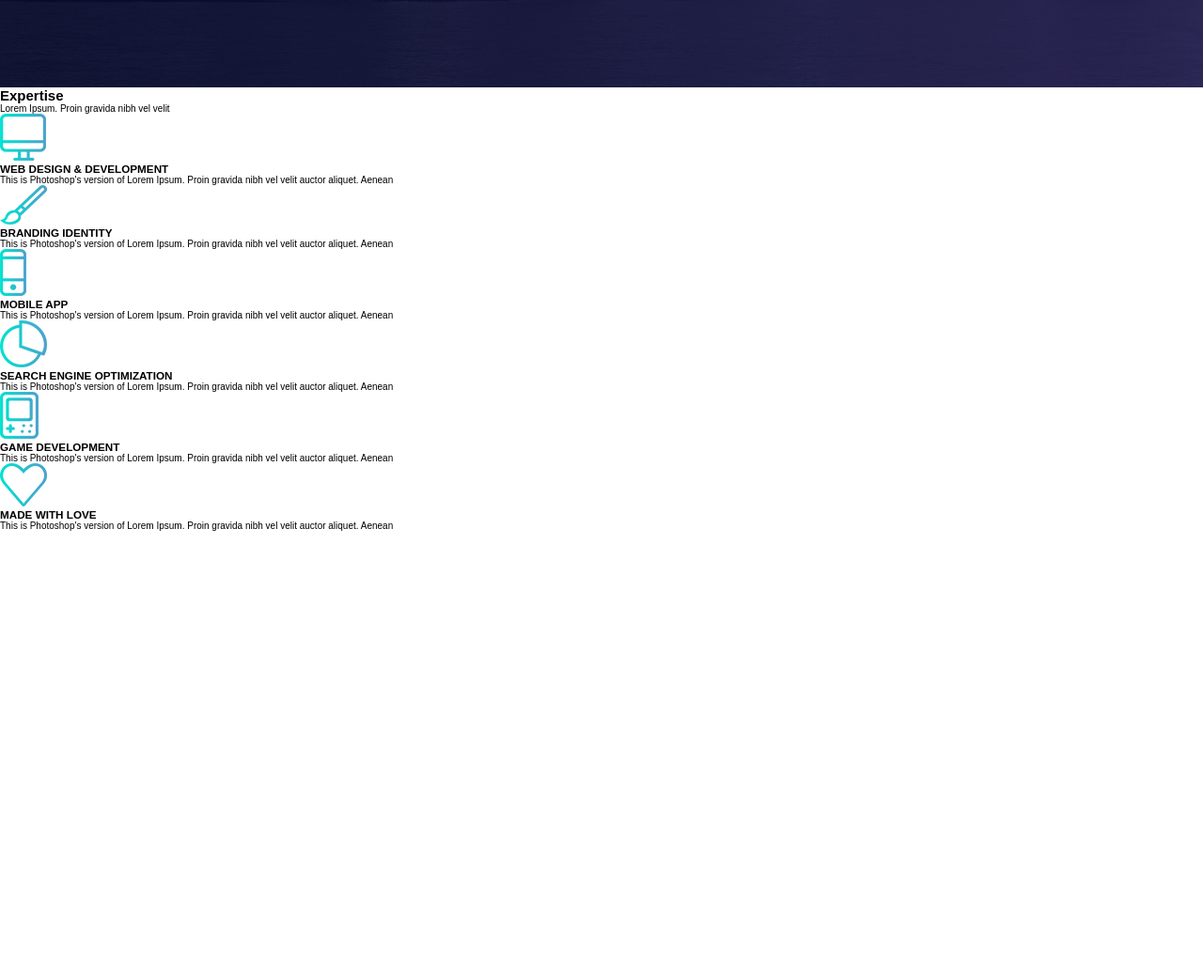
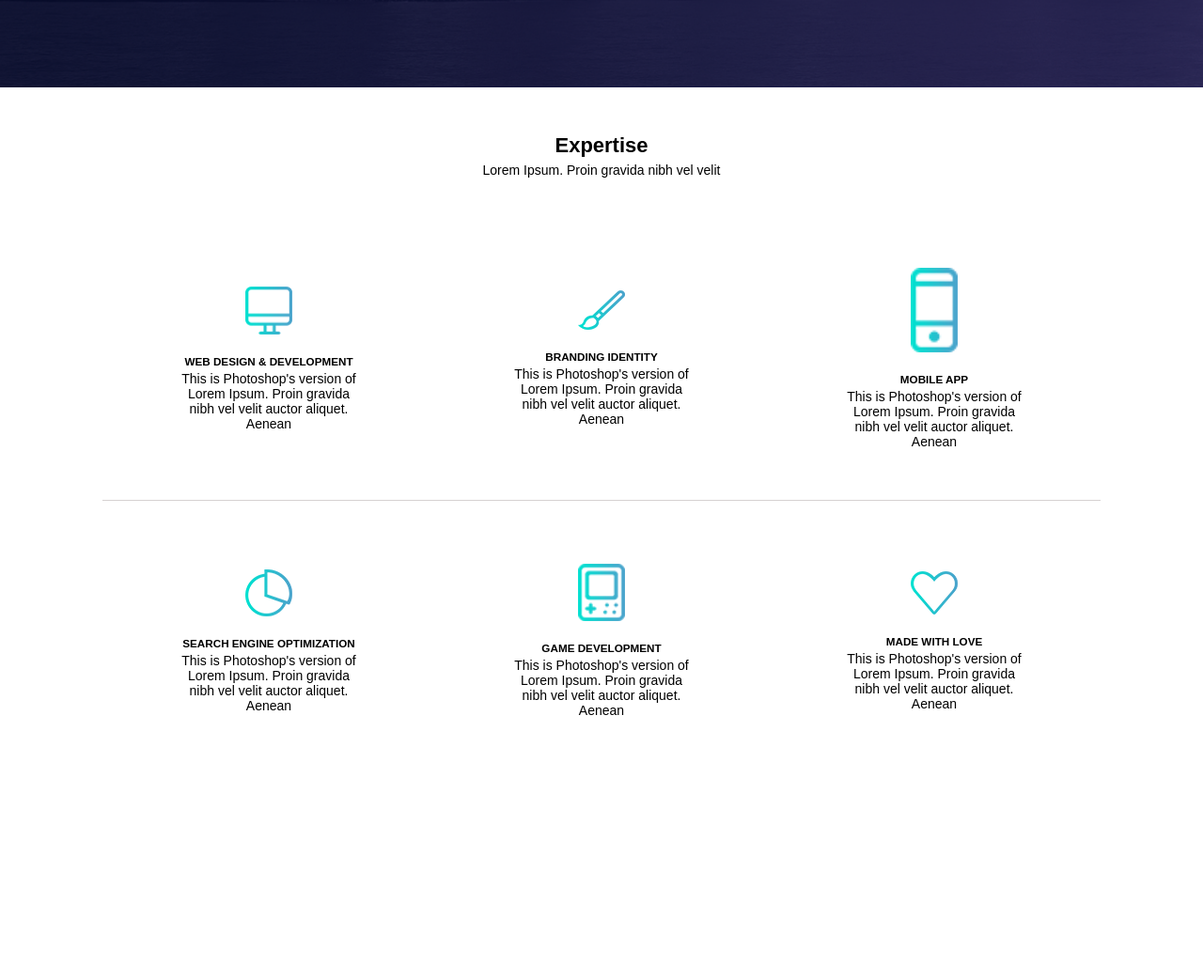
Before and after one commit to slauko/psd_to_html, a plain HTML site: page index.html in a window 1280 px wide. Shown: the part 1530-2573 px from the top of the page at 94% size. Drawn offline with Linux system fonts and the light colour scheme.

Commit message:
structure section with flex

```diff
--- a/index.html
+++ b/index.html
@@ -85,9 +85,12 @@
     <!-- EXPERTISE -->
     <section>
       <div class="expertise-container">
+        <div class="expertise-title">
         <h2>Expertise</h2>
         <p>Lorem Ipsum. Proin gravida nibh vel velit</p>
+        </div>
         <div class="cards-container">
+          <div class="expertise-first-row">
             <div class="expertise-card">
               <img src="images/png/screen.png" alt="" />
                 <h3>WEB DESIGN & DEVELOPMENT</h3>
@@ -112,6 +115,8 @@
                 velit auctor aliquet. Aenean
               </p>
             </div>
+          </div>
+          <div class="expertise-second-row">
             <div class="expertise-card">
               <img src="images/png/graph.png" alt="" />
               <h3>SEARCH ENGINE OPTIMIZATION</h3>
@@ -135,6 +140,7 @@
                 This is Photoshop's version of Lorem Ipsum. Proin gravida nibh vel
                 velit auctor aliquet. Aenean
               </p>
+            </div>
           </div>
         </div>
       </div>
--- a/style.css
+++ b/style.css
@@ -228,6 +228,90 @@ nav ul li a:hover{
 /* ************************************ */
 /* EXPERTISE */
 /* ************************************ */
+.expertise-container {
+  display: flex;
+  flex-direction: column;
+  align-items: center;
+  justify-content: space-around;
+  height: 750px;
+
+
+}
+
+.expertise-title {
+  height: 10%;
+  display: flex;
+  flex-direction: column;
+  justify-content: center;
+  align-items: center;
+  padding: 70px;
+  font-size: 22px;
+}
+
+.expertise-title h2 {
+  font-size: 2.2rem;
+  padding: 5px;
+}
+
+.expertise-title p {
+  font-size: 1.4rem;
+}
+
+.cards-container {
+  display: flex;
+  flex-direction: column;
+  height: 85%;
+
+}
+
+.expertise-first-row {
+  display: flex;
+  border-bottom: 0.001px solid rgb(214, 209, 209);
+  height: 300px;
+  align-items: center;
+
+}
+
+.expertise-second-row {
+  display: flex;
+  height: 300px;
+  align-items: center;
+}
+
+.expertise-card {
+  display: flex;
+  flex-direction: column;
+  height: 100px;
+  justify-content: center;
+  align-items: center;
+  padding: 75px;
+}
+
+.expertise-card img{
+  height: 500px;
+  width: 50px;
+  margin-bottom: 20px;
+}
+
+.expertise-card h3, .expertise-card p {
+  text-align: center;
+  width: 200px;
+  margin: 2px;
+}
+
+.expertise-card h3 {
+  font-style: bold;
+}
+
+.expertise-card p {
+  font-size: 1.4rem;
+}
+
+
+
+
+
+
 
 /* ************************************ */
 /* TEAM */
```
Lines whose indentation alone changed are shown as unchanged.
